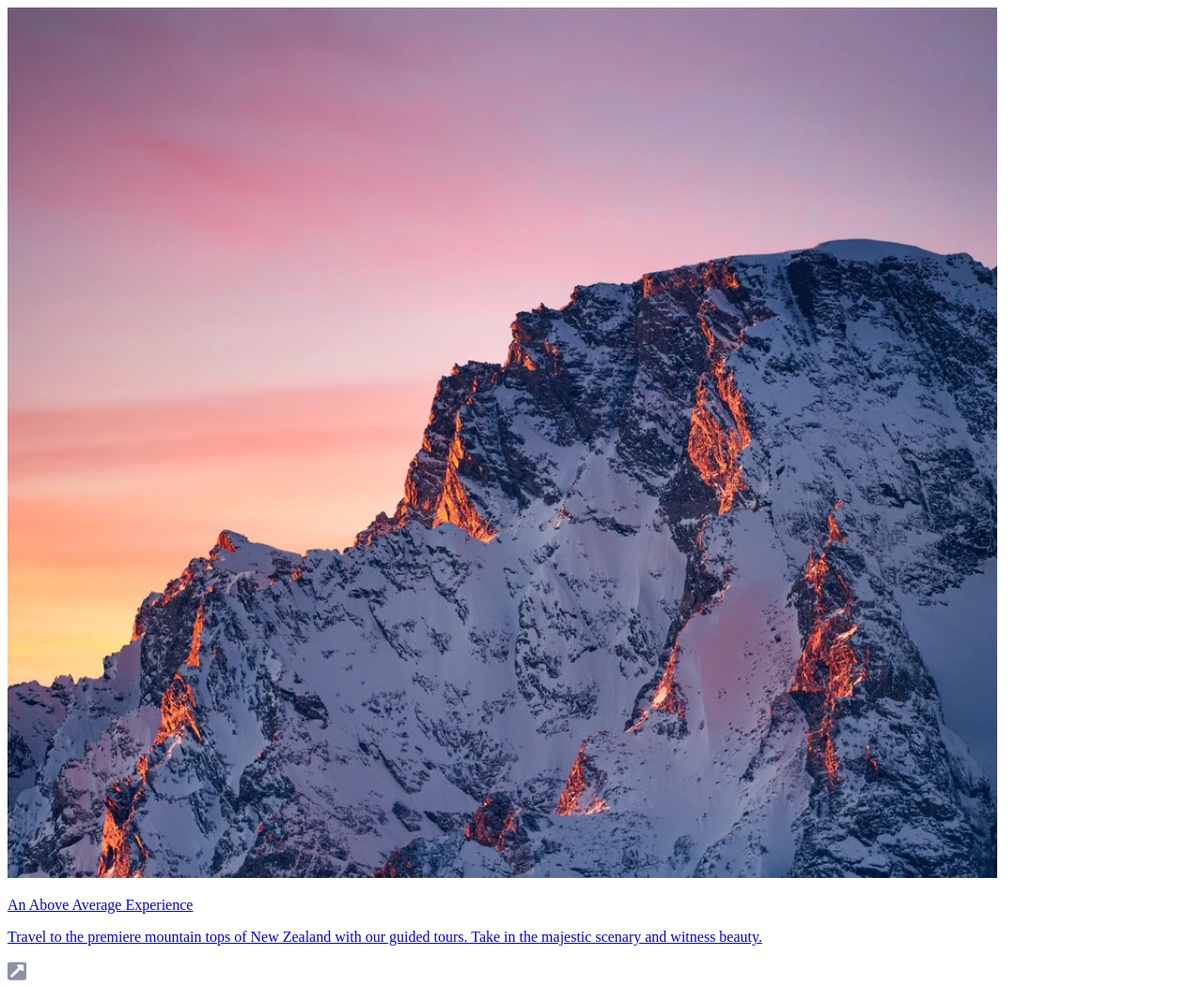
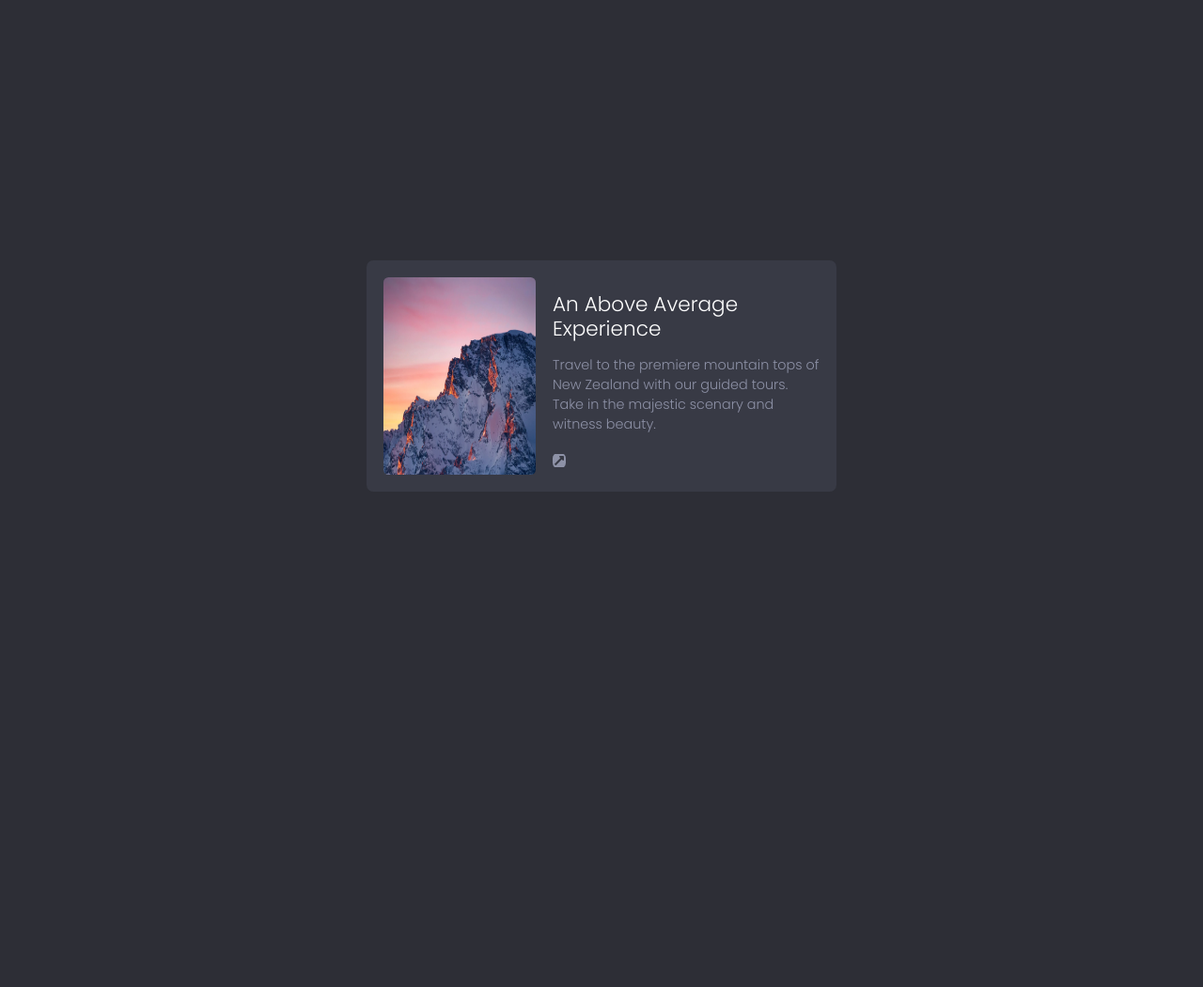
Before and after one commit to KavirajSinghBhati/SimpleCard, a plain HTML site: page index.html in a window 1280 px wide. Shown: the whole page at 94% size. After the commit the page ends 800 px from the top, so only its background shows below. Drawn offline with Linux system fonts and the light colour scheme.

Commit message:
project complete

```diff
--- a/css/style.css
+++ b/css/style.css
@@ -0,0 +1,68 @@
+*,
+*::after,
+*::before {
+  margin: 0;
+  padding: 0;
+  box-sizing: border-box;
+}
+
+body {
+  font-family: "Poppins", sans-serif;
+  background: #2d2e36;
+  height: 100vh;
+  display: grid;
+  place-items: center;
+}
+
+img {
+  width: 100%;
+  border-radius: 0.3em;
+}
+
+a {
+  text-decoration: none;
+}
+
+.container {
+  background: #383a45;
+  margin: 1rem;
+  padding: 1rem;
+  border-radius: 0.4em;
+  max-width: 270px;
+}
+
+.title {
+  color: #fff;
+  font-size: 1.2rem;
+  line-height: 119.5%;
+  margin: 16px 0;
+}
+
+.description {
+  color: #8d91a6;
+  font-size: 0.8rem;
+  margin: 16px 0;
+}
+
+.link {
+  width: 0.8rem;
+}
+
+@media (min-width: 550px) {
+  .container {
+    max-width: 500px;
+  }
+  .image {
+    width: 9rem;
+    margin-right: 1rem;
+  }
+  .container > a {
+    display: flex;
+  }
+}
+
+@media (min-width: 950px) {
+  html {
+    font-size: 18px;
+  }
+}
--- a/index.html
+++ b/index.html
@@ -23,9 +23,7 @@
             Travel to the premiere mountain tops of New Zealand with our guided
             tours. Take in the majestic scenary and witness beauty.
           </p>
-          <a href="#">
-            <img src="img/link.svg" alt="link" class="link" />
-          </a>
+          <img src="img/link.svg" alt="link" class="link" />
         </div>
       </a>
     </div>
```
Also changed, not shown: img/websc-desktop.png (added), img/websc-mobile.png (added).
